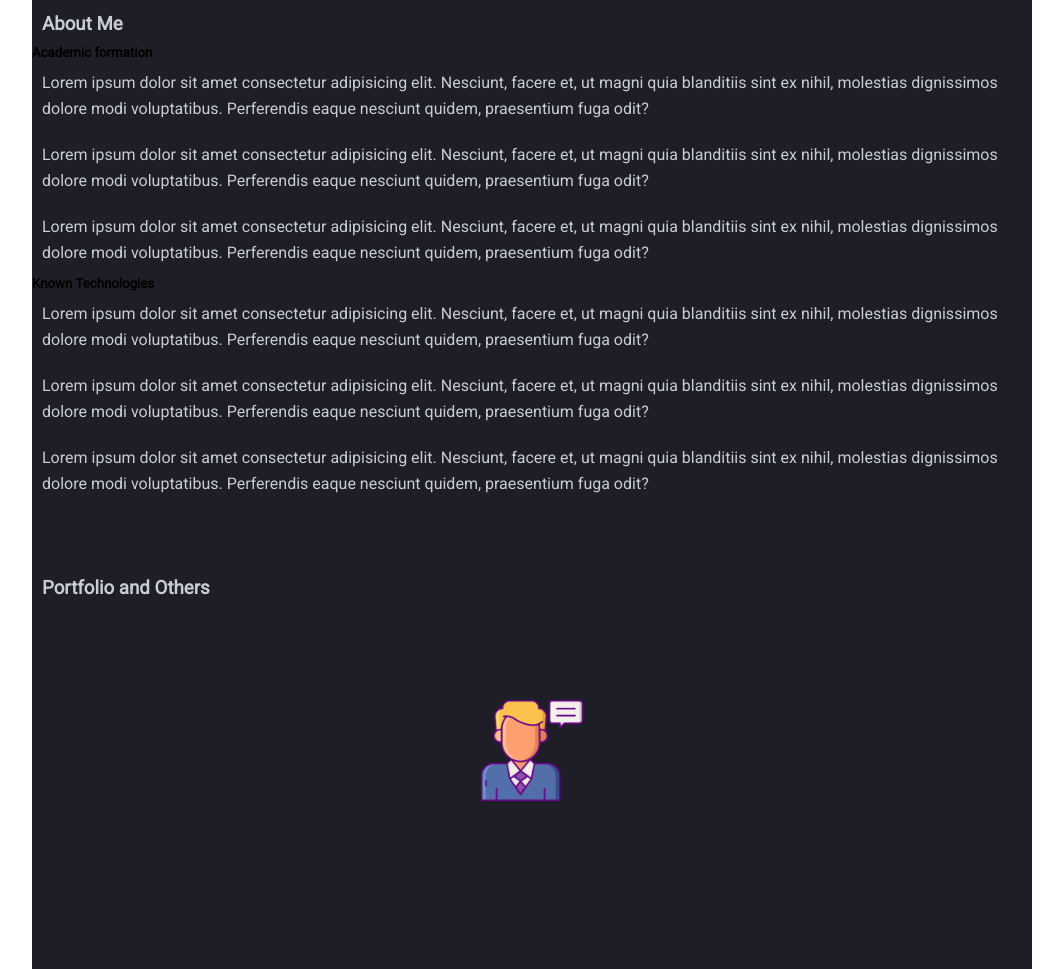
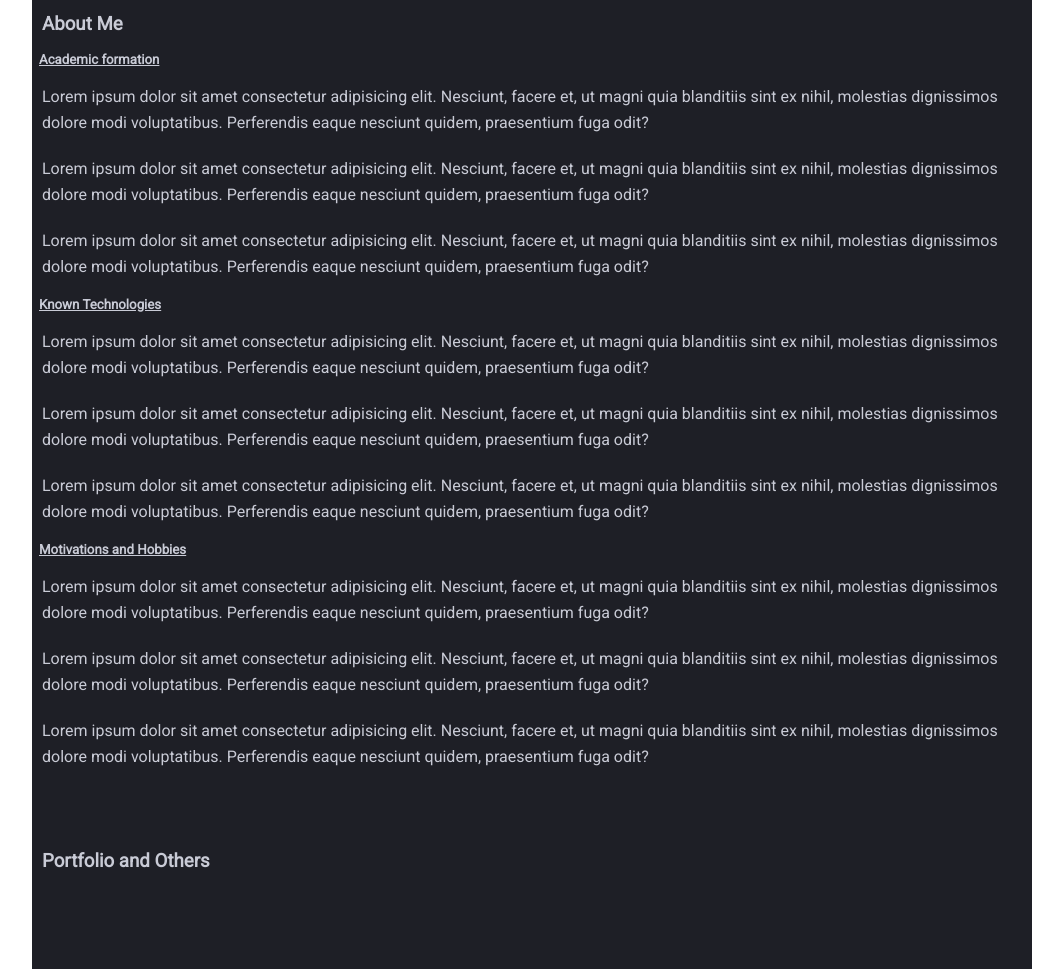
Before and after one commit to LucianoSassano/Skill-Factory, a plain HTML site: page index.html in a window 1280 px wide. Shown: the part 377-1346 px from the top of the page, without its empty margins (108-1171 px from the left). Drawn offline with Linux system fonts and the light colour scheme.

Commit message:
adding styles to subsections

```diff
--- a/index.html
+++ b/index.html
@@ -42,7 +42,15 @@
                     <p>Lorem ipsum dolor sit amet consectetur adipisicing elit. Nesciunt, facere et, ut magni quia blanditiis sint ex nihil, molestias dignissimos dolore modi voluptatibus.
                         Perferendis eaque nesciunt quidem, praesentium fuga odit?</p>
                 </article>
-                <article class="article" id="personal-article"></article>
+                <article class="article" id="personal-article">
+                    <h5>Motivations and Hobbies</h5>
+                    <p>Lorem ipsum dolor sit amet consectetur adipisicing elit. Nesciunt, facere et, ut magni quia blanditiis sint ex nihil, molestias dignissimos dolore modi voluptatibus.
+                        Perferendis eaque nesciunt quidem, praesentium fuga odit?</p>
+                    <p>Lorem ipsum dolor sit amet consectetur adipisicing elit. Nesciunt, facere et, ut magni quia blanditiis sint ex nihil, molestias dignissimos dolore modi voluptatibus.
+                        Perferendis eaque nesciunt quidem, praesentium fuga odit?</p>
+                    <p>Lorem ipsum dolor sit amet consectetur adipisicing elit. Nesciunt, facere et, ut magni quia blanditiis sint ex nihil, molestias dignissimos dolore modi voluptatibus.
+                        Perferendis eaque nesciunt quidem, praesentium fuga odit?</p>
+                </article>
             </section>
 
         </main>
--- a/styles.scss
+++ b/styles.scss
@@ -68,6 +68,12 @@
             padding: 10px;
         }
 
+        h5{
+            color: #c9cbd6;
+            padding: 7px;
+            text-decoration: underline;
+        }
+
         p{
             line-height: 26px;
             padding:10px;
```
Also changed, not shown: styles.css, 1 other file.
